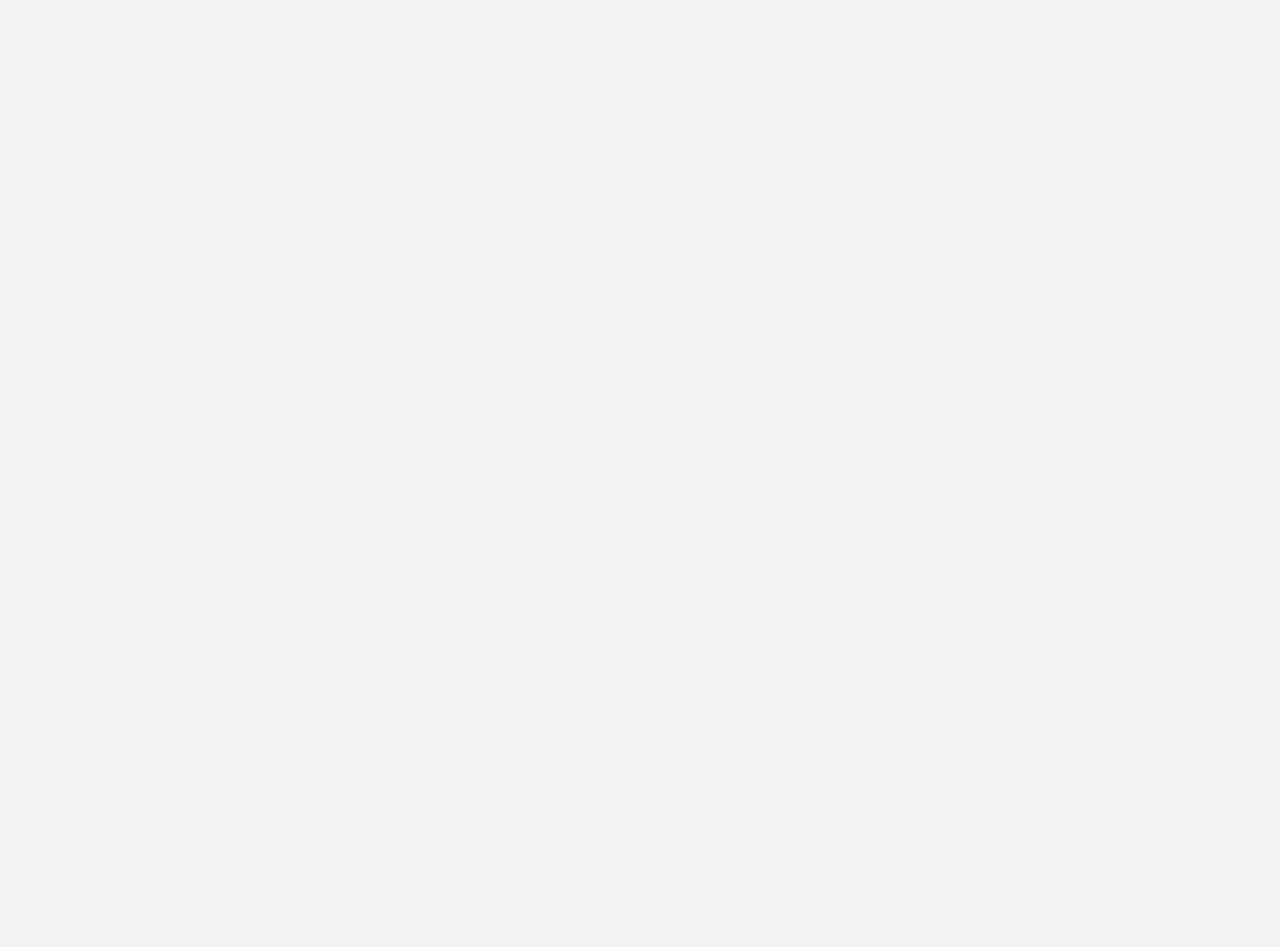
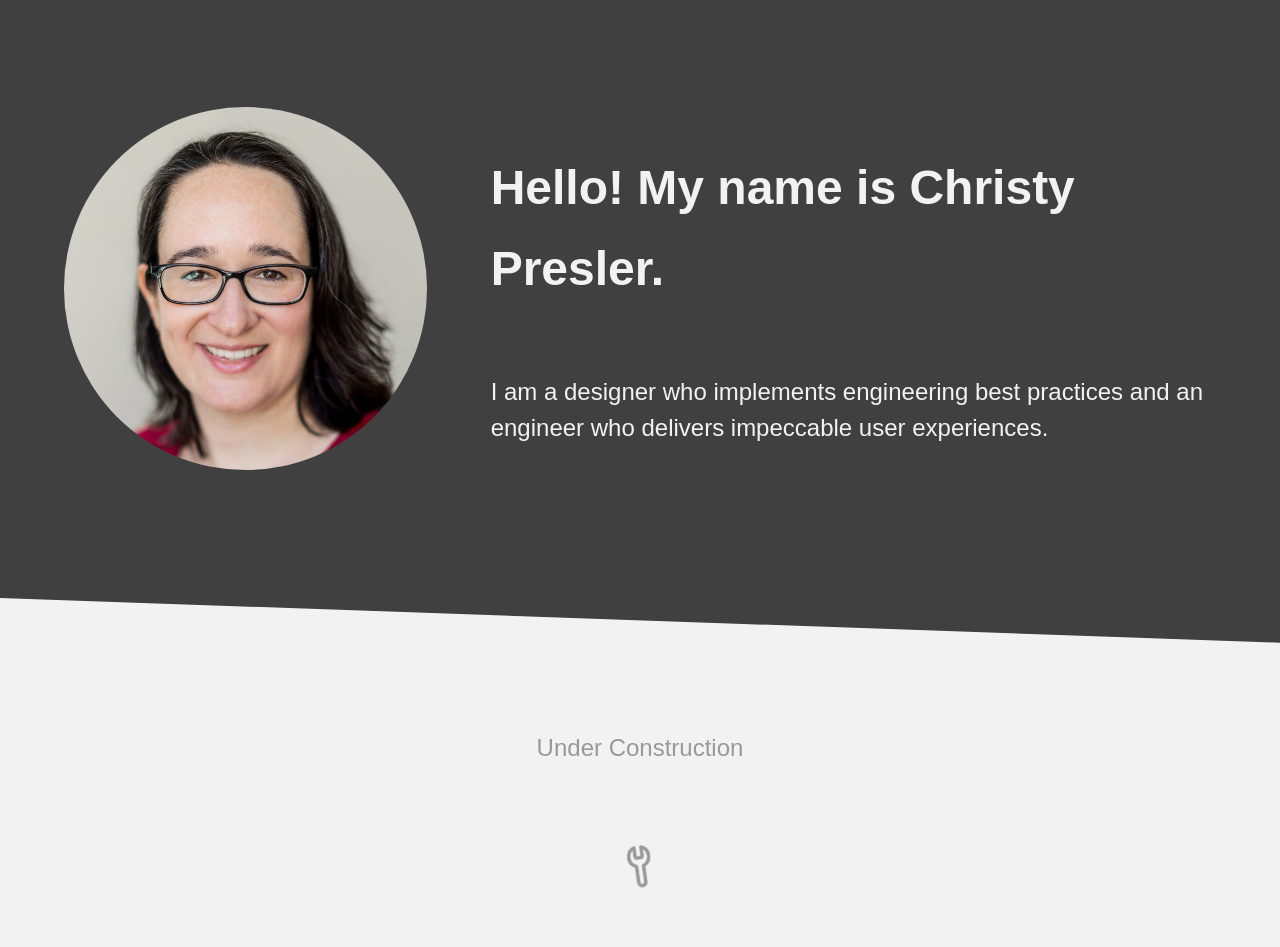
Before and after one commit to cpresler/portfolio-site, a Next.js app: page / in a window 1280 px wide. Shown: the part 125-1072 px from the top of the page. Before the commit the page ends 800 px from the top, so only its background shows below. Built offline with nearby package versions, Linux system fonts and the light colour scheme; a web font is replaced by a local one.

Commit message:
feat: update home page content

```diff
--- a/components/Header/Header.module.scss
+++ b/components/Header/Header.module.scss
@@ -31,13 +31,12 @@
     }
 
     @include desktop-s {
-      gapb: $space-xl;
+      gap: $space-xl;
     }
   }
 
   &_link {
     @include text-size(m);
-    @include weight(light);
     text-decoration: none;
     color: $text;
     padding-bottom: $space-xs;
--- a/components/Header/Header.tsx
+++ b/components/Header/Header.tsx
@@ -23,7 +23,7 @@ const Header = ({ className, dark = false }: Props) => {
     <div className={classes}>
       <nav className={styles.nav}>
         <NavLink href={'/'} className={styles.logo}>
-          <Image src={dark ? '/images/christy-presler-logo-light.svg' : '/images/christy-presler-logo-dark.svg'} width="72" height="72"/>
+          <Image src={dark ? '/images/christy-presler-logo-light.svg' : '/images/christy-presler-logo-dark.svg'} width="72" height="72" alt="Christy Presler Logo"/>
         </NavLink>
 
         <ul className={styles.nav_links}>
--- a/components/Icons/CloseIcon/CloseIcon.tsx
+++ b/components/Icons/CloseIcon/CloseIcon.tsx
@@ -17,7 +17,7 @@ const CloseIcon = ({ className, size, onClick }: Props) => {
   })
 
   return (
-    <BaseIcon title="close" onClick={() => onClick()}>
+    <BaseIcon title="close" onClick={() => onClick()} size={size} className={classes}>
       <line x1="18" y1="6" x2="6" y2="18"></line>
       <line x1="6" y1="6" x2="18" y2="18"></line>
     </BaseIcon>
--- /dev/null
+++ b/components/Icons/ToolIcon/ToolIcon.module.scss
@@ -0,0 +1,5 @@
+@use '../../../styles/' as *;
+
+.tool {
+
+}
--- /dev/null
+++ b/components/Icons/ToolIcon/ToolIcon.tsx
@@ -0,0 +1,26 @@
+// Icons sourced from https://feathericons.com/
+
+import React from 'react'
+import classNames from 'classnames'
+import styles from './ToolIcon.module.scss'
+import BaseIcon from '../BaseIcon/BaseIcon'
+
+interface Props {
+  className?: string
+  size?: number
+  onClick?: any
+}
+
+const ToolIcon = ({ className, size, onClick }: Props) => {
+  const classes = classNames(className, {
+    [styles.tool]: true
+  })
+
+  return (
+    <BaseIcon title="tool" onClick={() => onClick()} size={size} className={classes}>
+      <path d="M14.7 6.3a1 1 0 0 0 0 1.4l1.6 1.6a1 1 0 0 0 1.4 0l3.77-3.77a6 6 0 0 1-7.94 7.94l-6.91 6.91a2.12 2.12 0 0 1-3-3l6.91-6.91a6 6 0 0 1 7.94-7.94l-3.76 3.76z"></path>
+    </BaseIcon>
+  )
+}
+
+export default ToolIcon
--- a/components/Text/Text.module.scss
+++ b/components/Text/Text.module.scss
@@ -1,7 +1,7 @@
 @use "../../styles/" as *;
 
 .text {
-  line-height: $line-m;
+  @include line(m);
   @include weight(normal);
 
   @each $name in $weight-names {
@@ -15,6 +15,7 @@
 @each $size in $text-size-names {
   .size_#{$size} {
     @include text-size($size);
+    @include line($size);
   }
 }
 
@@ -31,24 +32,63 @@ h6.text {
 }
 
 h1.text {
-  @include text-size(xxl);
-  line-height: $line-xl;
+  @include text-size(xl);
+  @include line(xl);
+  padding: $space-s 0 $space-l;
+
+  @include desktop-s {
+    @include text-size(xxl);
+    @include line(xxl);
+    padding: $space-m 0 $space-xl;
+  }
 }
 
 h2.text {
-  @include text-size(xl);
-  line-height: $line-l;
+  @include text-size(l);
+  @include line(l);
+  padding: $space-xs 0 $space-m;
+
+  @include desktop-s {
+    @include text-size(xl);
+    @include line(xl);
+    padding: $space-xs 0 $space-l;
+  }
 }
 
 h3.text {
-  @include text-size(l);
+  @include weight(medium);
+  @include text-size(m);
+  @include line(m);
+  padding: $space-xs 0 $space-s;
+
+  @include desktop-s {
+    @include text-size(l);
+    @include line(l);
+    padding: $space-xs 0 $space-m;
+  }
+
 }
 
 h4.text {
-  @include text-size(m);
+  @include weight(medium);
+  @include text-size(sm);
+  @include line(sm);
+  padding: $space-xs 0 $space-s;
+
+  @include desktop-s {
+    @include text-size(m);
+    @include line(m);
+    padding: $space-xs 0 $space-m;
+  }
 }
 
 h5.text,
 h6.text {
+  @include weight(normal);
   @include text-size(sm);
+  @include line(sm);
+
+  @include desktop-s {
+    padding: $space-xs 0 $space-s;
+  }
 }
--- a/pages/Home.module.scss
+++ b/pages/Home.module.scss
@@ -3,3 +3,95 @@
 .home {
   background-color: $gray-700;
 }
+
+.main {
+  // min-height: 50vh;
+
+  & > section {
+    @include container;
+    padding: $space-l 0 $space-xl;
+
+    @include tablet {
+      padding: (2 * $space-xl) 0;
+    }
+  }
+}
+
+.hero {
+  // @include container;
+  background-color: $gray-700;
+  position: relative;
+
+  &:after {
+    content: '';
+    background-color: inherit;
+    position: absolute;
+    bottom: 0;
+    left: 0;
+    right:0;
+    height: grid-8pt(16);
+    transform: skewY(2deg);
+    transform-origin: 0%;
+    z-index: $z-index-neg;
+  }
+
+  &_content {
+    @include content;
+    display: grid;
+    gap: $space-m;
+    align-items: center;
+
+    @include desktop-s {
+      grid-template-columns: 1fr 2fr;
+      grid-template-rows: unset;
+      gap: $space-xl;
+    }
+
+  }
+
+  &_image {
+    border-radius: $radius-round;
+
+  }
+
+  &_text {
+    color: $text-light;
+  }
+
+}
+
+.work {
+  padding-top: 2 * $space-xxl;
+
+  &_content {
+    @include content;
+    color: $text-muted;
+
+  }
+
+  &_title {
+
+    @include desktop-s {
+      text-align: center;
+    }
+  }
+
+  &_construction {
+    display: flex;
+    justify-content: center;
+    padding: $space-xl 0;
+  }
+
+  &_icon {
+    animation-name: rotate;
+    animation-timing-function: ease-in-out;
+    animation-iteration-count: infinite;
+    animation-duration: 1.5s;
+  }
+
+}
+
+@keyframes rotate {
+  from { transform: rotate(0deg); }
+  to { transform: rotate(360deg); }
+}
--- a/pages/index.tsx
+++ b/pages/index.tsx
@@ -2,6 +2,8 @@ import type { NextPage } from 'next'
 import Head from 'next/head'
 import Image from 'next/image'
 import Header from '../components/Header/Header'
+import ToolIcon from '../components/Icons/ToolIcon/ToolIcon'
+import Text from '../components/Text/Text'
 import styles from './Home.module.scss'
 
 const Home: NextPage = () => {
@@ -9,26 +11,50 @@ const Home: NextPage = () => {
     <div className={styles.container}>
       <Head>
         <title>Christy Presler - Senior Design Technologist</title>
-        <meta name="description" content="Senior Design Technologist/UX Engineer with an insatiable curiosity about human behavior and a deep understanding of technology. I am a designer who implements engineering best practices and an engineer who delivers impeccable user experiences." />
+        <meta name='description' content='Senior Design Technologist/UX Engineer with an insatiable curiosity about human behavior and a deep understanding of technology. I am a designer who implements engineering best practices and an engineer who delivers impeccable user experiences.' />
         {/* TODO: replace favicon */}
-        <link rel="icon" href="/favicon.ico" />
+        <link rel='icon' href='/favicon.ico' />
       </Head>
 
       <Header className={styles.home} dark={true}/>
 
       <main className={styles.main}>
+        <section className={styles.hero}>
+          <div className={styles.hero_content}>
+            <Image className={styles.hero_image} src={'/images/christy-sm-sq.jpg'} width={240} height={240} layout='responsive' sizes='60vw' alt='Headshot portrait of Christy Presler'/>
+            <div className={styles.hero_text}>
+              <Text tag='h1'>
+                Hello! My name is Christy Presler.
+              </Text>
+              <Text size='l'>
+                I am a designer who implements engineering best practices and an engineer who delivers impeccable user experiences.
+              </Text>
+            </div>
+          </div>
+        </section>
 
+        <section className={styles.work}>
+          <div className={styles.work_content}>
+            <Text tag='h3' className={styles.work_title}>
+              Under Construction
+            </Text>
+            <div className={styles.work_construction}>
+              <ToolIcon size={40} className={styles.work_icon}/>
+            </div>
+          </div>
+
+        </section>
       </main>
 
       <footer className={styles.footer}>
         <a
-          href="https://vercel.com?utm_source=create-next-app&utm_medium=default-template&utm_campaign=create-next-app"
-          target="_blank"
-          rel="noopener noreferrer"
+          href='https://vercel.com?utm_source=create-next-app&utm_medium=default-template&utm_campaign=create-next-app'
+          target='_blank'
+          rel='noopener noreferrer'
         >
           Powered by{' '}
           <span className={styles.logo}>
-            <Image src="/vercel.svg" alt="Vercel Logo" width={72} height={16} />
+            <Image src='/vercel.svg' alt='Vercel Logo' width={72} height={16} />
           </span>
         </a>
       </footer>
--- a/styles/global.scss
+++ b/styles/global.scss
@@ -10,13 +10,11 @@
 html {
   background-color: $gray-100;
   font-size: 16px;
-  overflow-x: hidden;
-  overflow-y: hidden;
 }
 
 body {
   font-family: $family-sans-serif;
-  @include weight(light);
+  @include weight(normal);
   font-size: 1rem;
   color: $gray-800;
 }
--- a/styles/theme/_type.scss
+++ b/styles/theme/_type.scss
@@ -35,16 +35,33 @@ $text-sizes: (
   m: 1.25rem,
   l: 1.5rem,
   xl: 2rem,
-  xxl: 2.5rem,
+  xxl: 3rem,
 );
 
 // Line Heights
-$line-sm: 1;
-$line-m: 1.25;
-$line-l: 1.5;
-$line-xl: 2;
+$line-size-names: (
+  'xs',
+  'sm',
+  'm',
+  'l',
+  'xl',
+  'xxl'
+);
+$line-sizes: (
+  xs: 1,
+  sm: 1,
+  m: 1.25,
+  l: 1.5,
+  xl: 1.6,
+  xxl: 1.7,
+);
+// $line-sm: 1;
+// $line-m: 1.25;
+// $line-l: 1.5;
+// $line-xl: 2;
 
 // Text Color
 $text: $gray-800;
 $text-dimmed: $gray-600;
+$text-muted: $gray-400;
 $text-light: $gray-100;
--- a/styles/utils/_mixins.scss
+++ b/styles/utils/_mixins.scss
@@ -9,6 +9,15 @@
   } @else {
     @debug 'size: #{$size}';
     @error 'text sizes can only be #{$text-size-names}';
+  }
+}
+
+@mixin line($size) {
+  @if map-has-key($line-sizes, $size) {
+    line-height: map-get($line-sizes, $size);
+  } @else {
+    @debug 'size: #{$size}';
+    @error 'text sizes can only be #{$line-size-names}';
   }
 }
 
```
Also changed, not shown: public/images/christy-sm-sq.jpg (added), 1 other file (tests, documents, lock files or other folders).
